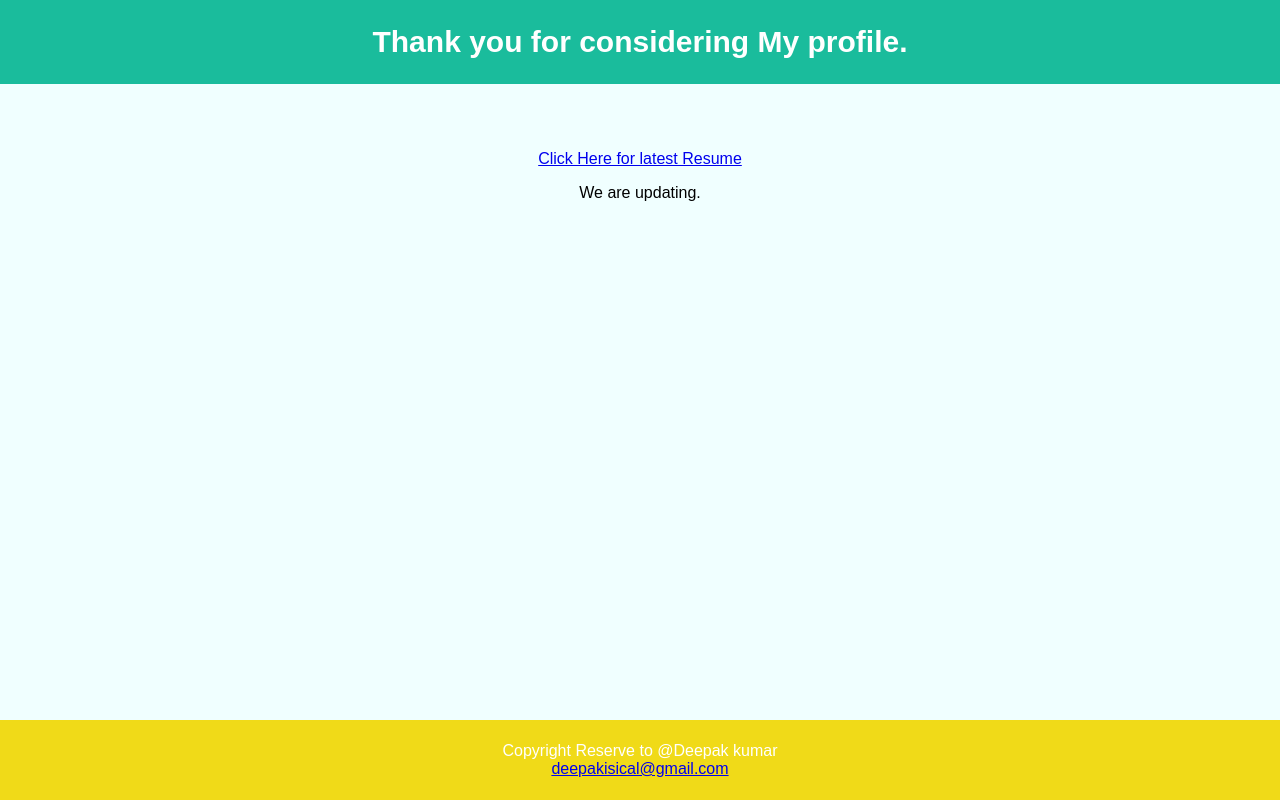
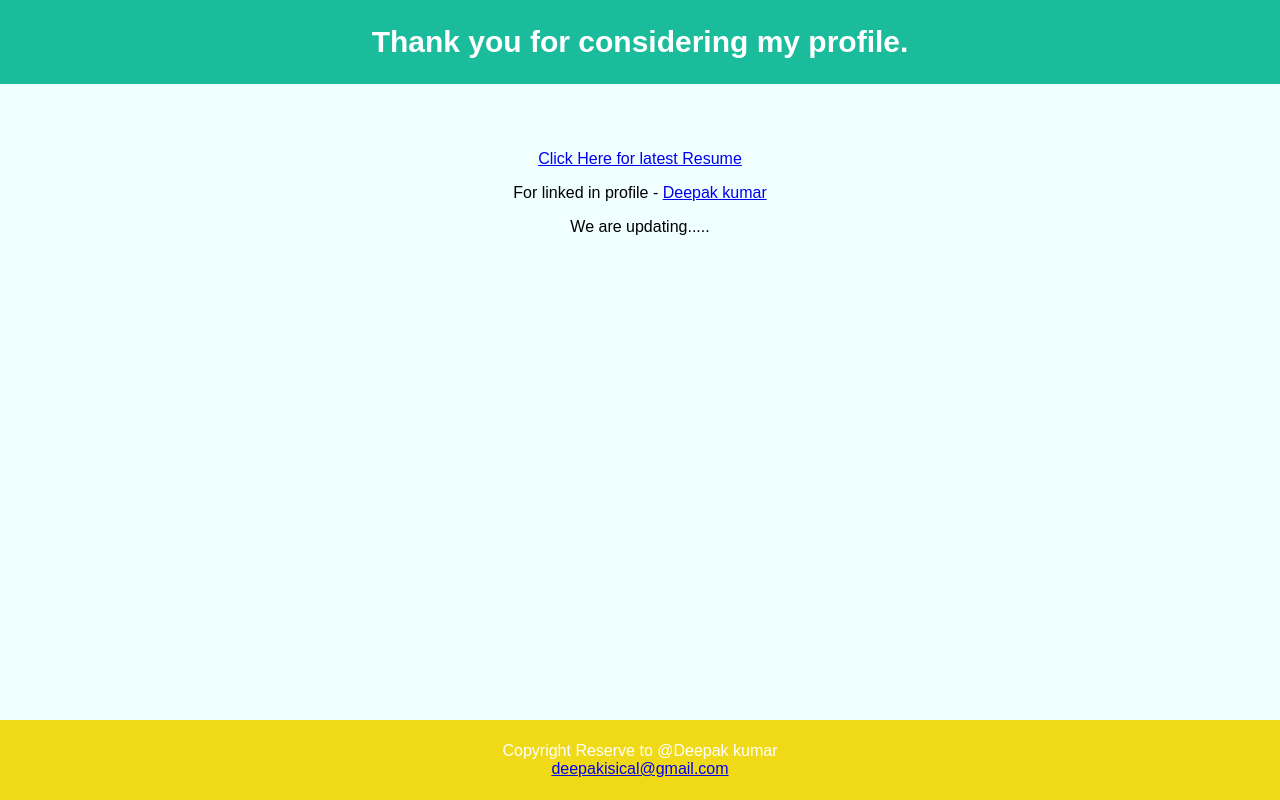
Before and after one commit to krdeepak887/deepakresume, a plain HTML site: page index2.html in a window 1280 px wide. Drawn offline with Linux system fonts and the light colour scheme.

Commit message:
Add files via upload

```diff
--- a/index2.html
+++ b/index2.html
@@ -56,12 +56,18 @@
 <body>
 
     <div class="header">
-        <h2>Thank you for considering My profile.</h2>
+        <h2>Thank you for considering my profile.</h2>
     </div>
     <div class="link">
     <a href="https://drive.google.com/file/d/19DhJu4Uha48Fm6Gs-yZSOa70I7QxlZwj/view?usp=sharing">Click Here for latest Resume</a>
-    <p>We are updating.</p>
+
+    <div class="badge-base LI-profile-badge" data-locale="en_US" data-size="medium" data-theme="light" data-type="VERTICAL" data-vanity="deepakkumarne" data-version="v1">
+        <p>For linked in profile - <a class="badge-base__link LI-simple-link" href="https://in.linkedin.com/in/deepakkumarne?trk=profile-badge">Deepak kumar</a></p>
+
     </div>
+    <p>We are updating.....</p>
+    </div>
+
     <footer>
         <p>Copyright Reserve to @Deepak kumar <br>
         <a href="mailto:deepakisical@gmail.com">deepakisical@gmail.com</a></p>
```
